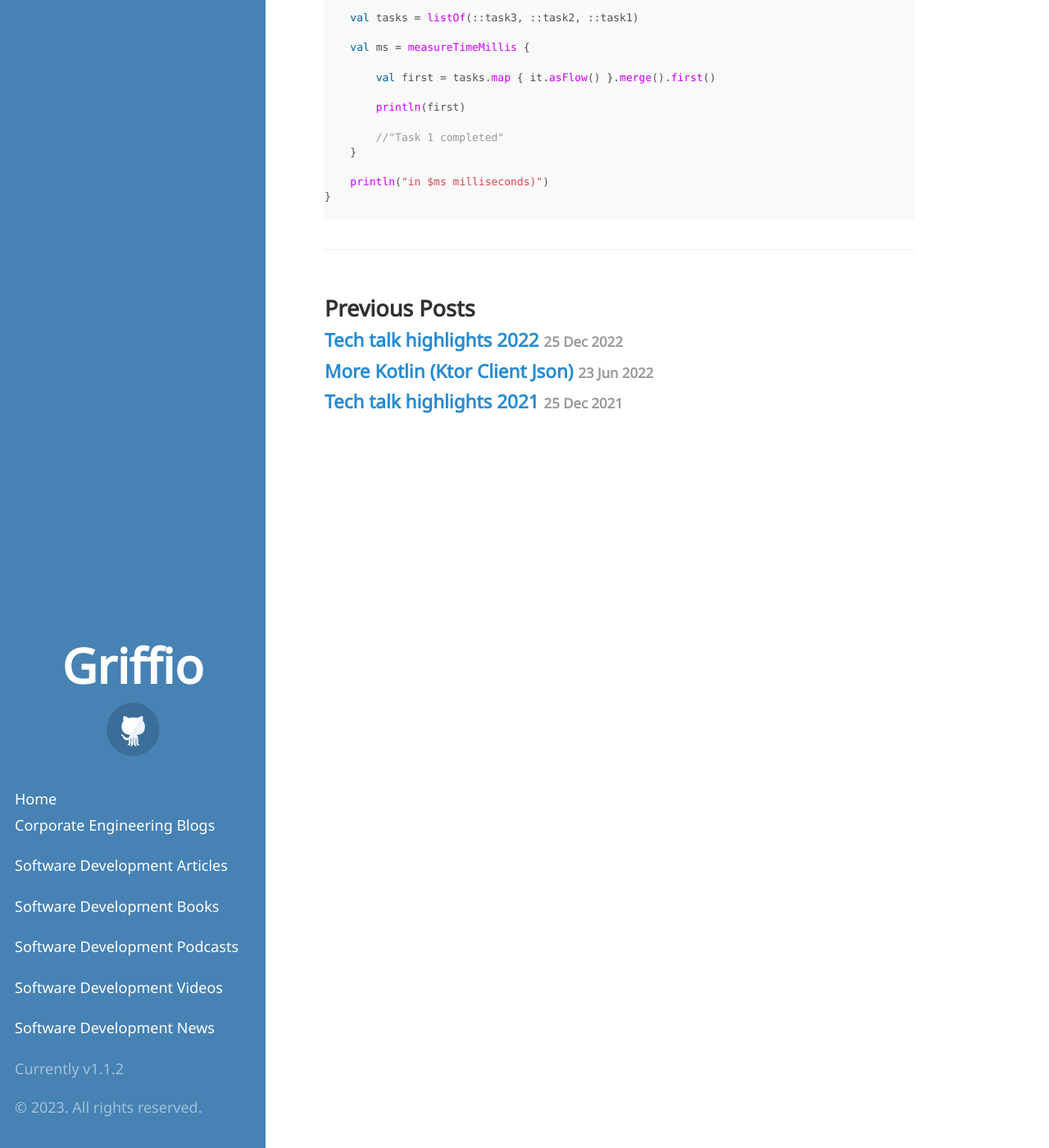
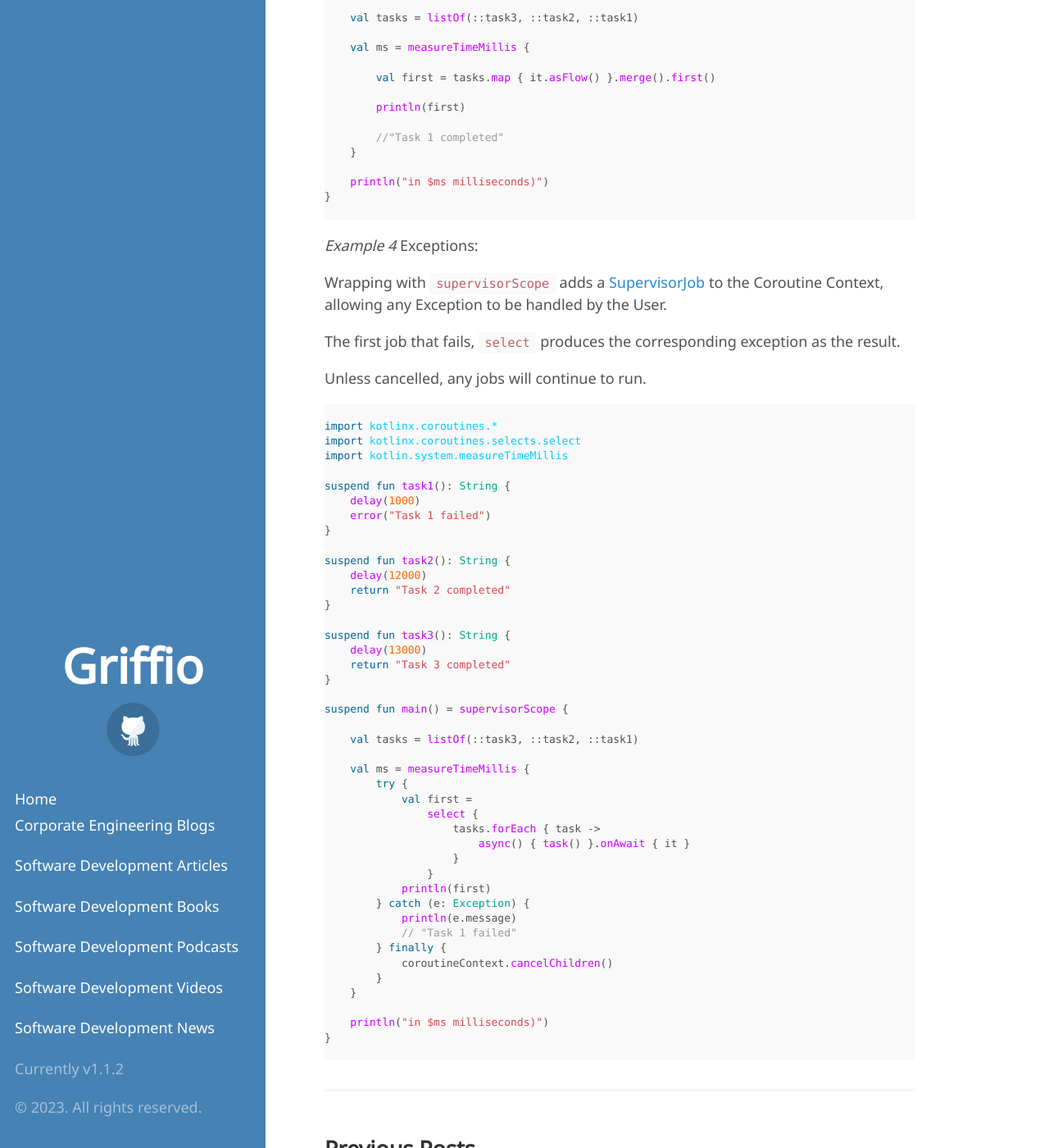
Before and after one commit to griffio/griffio.github.io, a Jekyll site: the page built from _posts/2023-03-18-More-Kotlin-Racing-Ambiguous-Coroutines.md, in a window 1280 px wide and 1400 px high, scrolled down 3089 px. Shown: the whole window at 82% size. Built offline with Jekyll 4.4.1, drawn with Linux system fonts in a browser that asks for light colours; some web fonts are replaced.

Commit message:
add error example

````diff
--- a/_posts/2023-03-18-More-Kotlin-Racing-Ambiguous-Coroutines.md
+++ b/_posts/2023-03-18-More-Kotlin-Racing-Ambiguous-Coroutines.md
@@ -169,3 +169,59 @@
 }
 
 ```
+
+*Example 4* Exceptions:
+
+Wrapping with `supervisorScope` adds a [SupervisorJob](https://kotlinlang.org/api/kotlinx.coroutines/kotlinx-coroutines-core/kotlinx.coroutines/-supervisor-job.html) to the Coroutine Context,
+allowing any Exception to be handled by the User.
+
+The first job that fails, `select` produces the corresponding exception as the result.
+
+Unless cancelled, any jobs will continue to run.
+
+``` kotlin
+
+import kotlinx.coroutines.*
+import kotlinx.coroutines.selects.select
+import kotlin.system.measureTimeMillis
+
+suspend fun task1(): String {
+    delay(1000)
+    error("Task 1 failed")
+}
+
+suspend fun task2(): String {
+    delay(12000)
+    return "Task 2 completed"
+}
+
+suspend fun task3(): String {
+    delay(13000)
+    return "Task 3 completed"
+}
+
+suspend fun main() = supervisorScope {
+
+    val tasks = listOf(::task3, ::task2, ::task1)
+
+    val ms = measureTimeMillis {
+        try {
+            val first =
+                select {
+                    tasks.forEach { task ->
+                        async() { task() }.onAwait { it }
+                    }
+                }
+            println(first)
+        } catch (e: Exception) {
+            println(e.message)
+            // "Task 1 failed"
+        } finally {
+            coroutineContext.cancelChildren()
+        }
+    }
+
+    println("in $ms milliseconds)")
+}
+
+```
````
